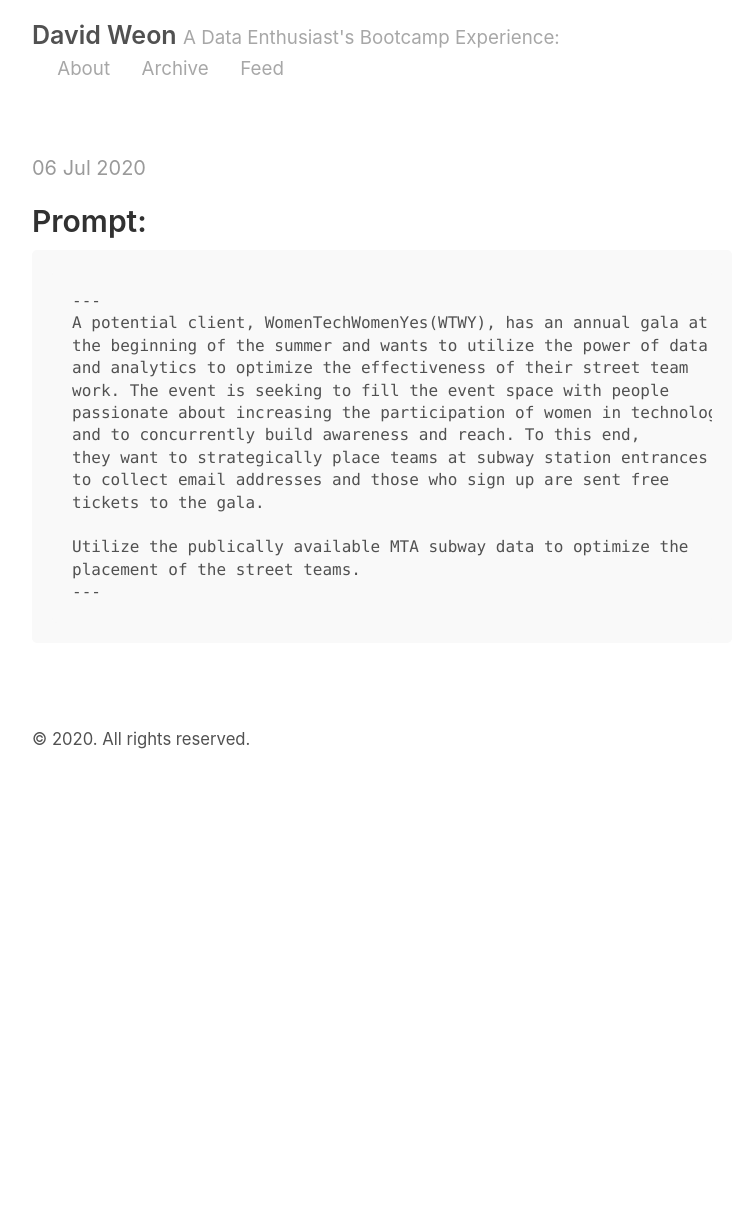
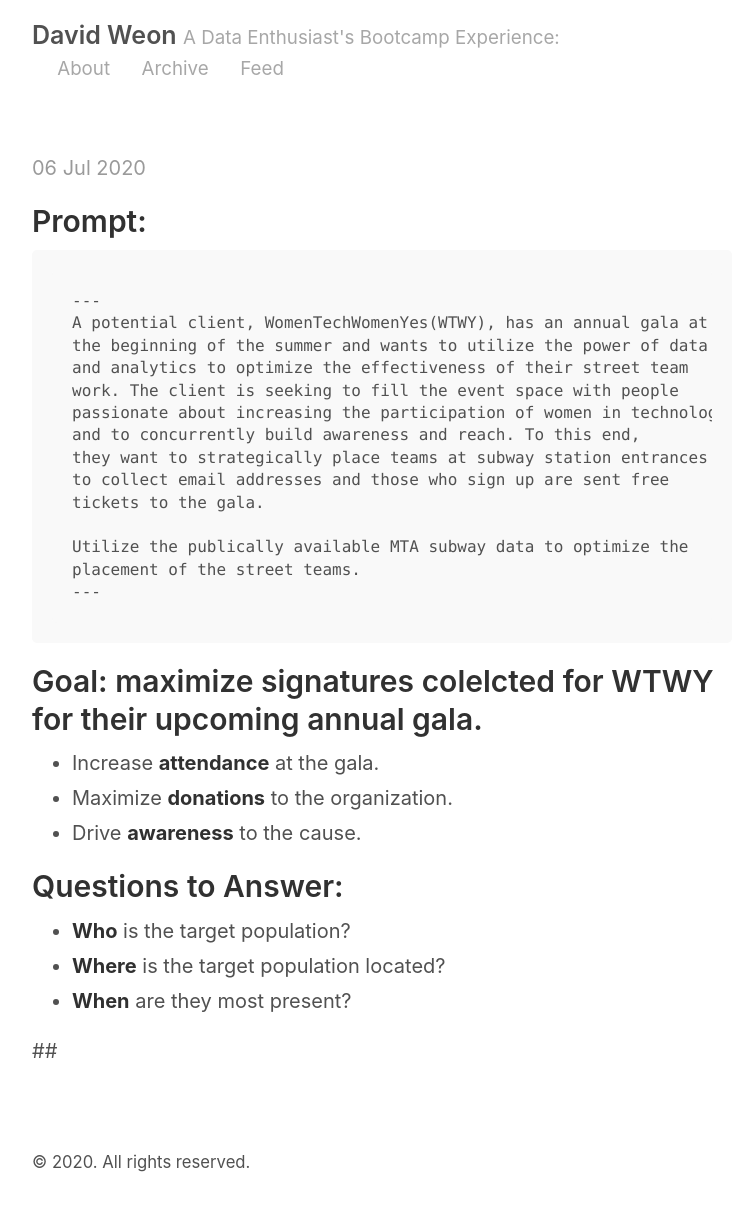
Before and after one commit to eunchanity/eunchanity.github.io, a Jekyll site: the page built from _posts/2020-07-07-Project-1-MTA.md, in a window 1280 px wide. Shown: the whole page, without its empty margins (258-1001 px from the left). Built offline with Jekyll 4.4.1, drawn with Linux system fonts in a browser that asks for light colours; our own code applies the rules of GitHub Pages for plain Markdown files; before the commit the page ends 900 px from its top, so only the background shows below that.

Commit message:
project1

````diff
--- a/_posts/2020-07-07-Project-1-MTA.md
+++ b/_posts/2020-07-07-Project-1-MTA.md
@@ -9,7 +9,7 @@
 A potential client, WomenTechWomenYes(WTWY), has an annual gala at
 the beginning of the summer and wants to utilize the power of data
 and analytics to optimize the effectiveness of their street team
-work. The event is seeking to fill the event space with people
+work. The client is seeking to fill the event space with people
 passionate about increasing the participation of women in technology,
 and to concurrently build awareness and reach. To this end,
 they want to strategically place teams at subway station entrances
@@ -20,3 +20,15 @@
 placement of the street teams.
 ---
 ```
+
+## Goal: maximize signatures colelcted for WTWY for their upcoming annual gala.
+* Increase **attendance** at the gala.
+* Maximize **donations** to the organization.
+* Drive **awareness** to the cause.
+
+## Questions to Answer:
+* **Who** is the target population?
+* **Where** is the target population located?
+* **When** are they most present?
+
+##
````
Also changed, not shown: about.md (+1 -1 lines).
